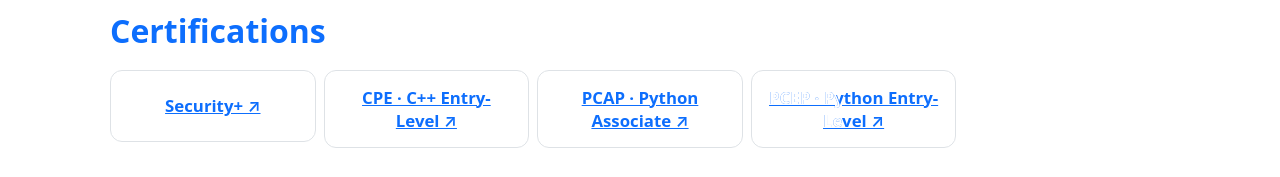
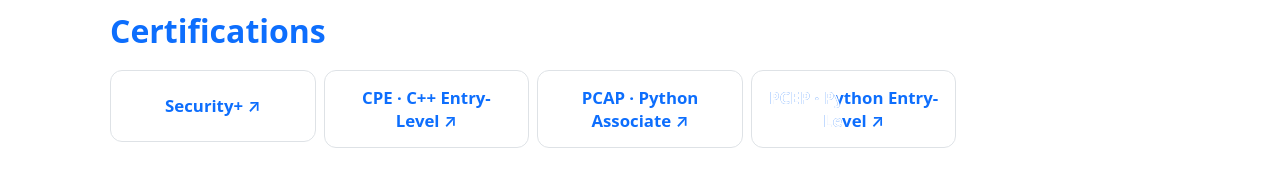
Before and after one commit to Aaron4554/web-portfolio, a React (Vite) app in the folder frontend/: page / in a window 1280 px wide. Shown: the part 1911-2088 px from the top of the page. Built offline with nearby package versions, Linux system fonts and the light colour scheme.

Commit message:
Don't underline links

```diff
--- a/frontend/src/components/Certifications.tsx
+++ b/frontend/src/components/Certifications.tsx
@@ -48,6 +48,7 @@ function Certifications() {
               href={cert.link}
               target="_blank"
               rel="noopener noreferrer"
+              style={{textDecoration: "none"}}
             >
               <li key={key} className="certification-tile" {...tileProps(i)}>
                 <Ink className="certification-tile__text">{label(cert)}</Ink>
```
